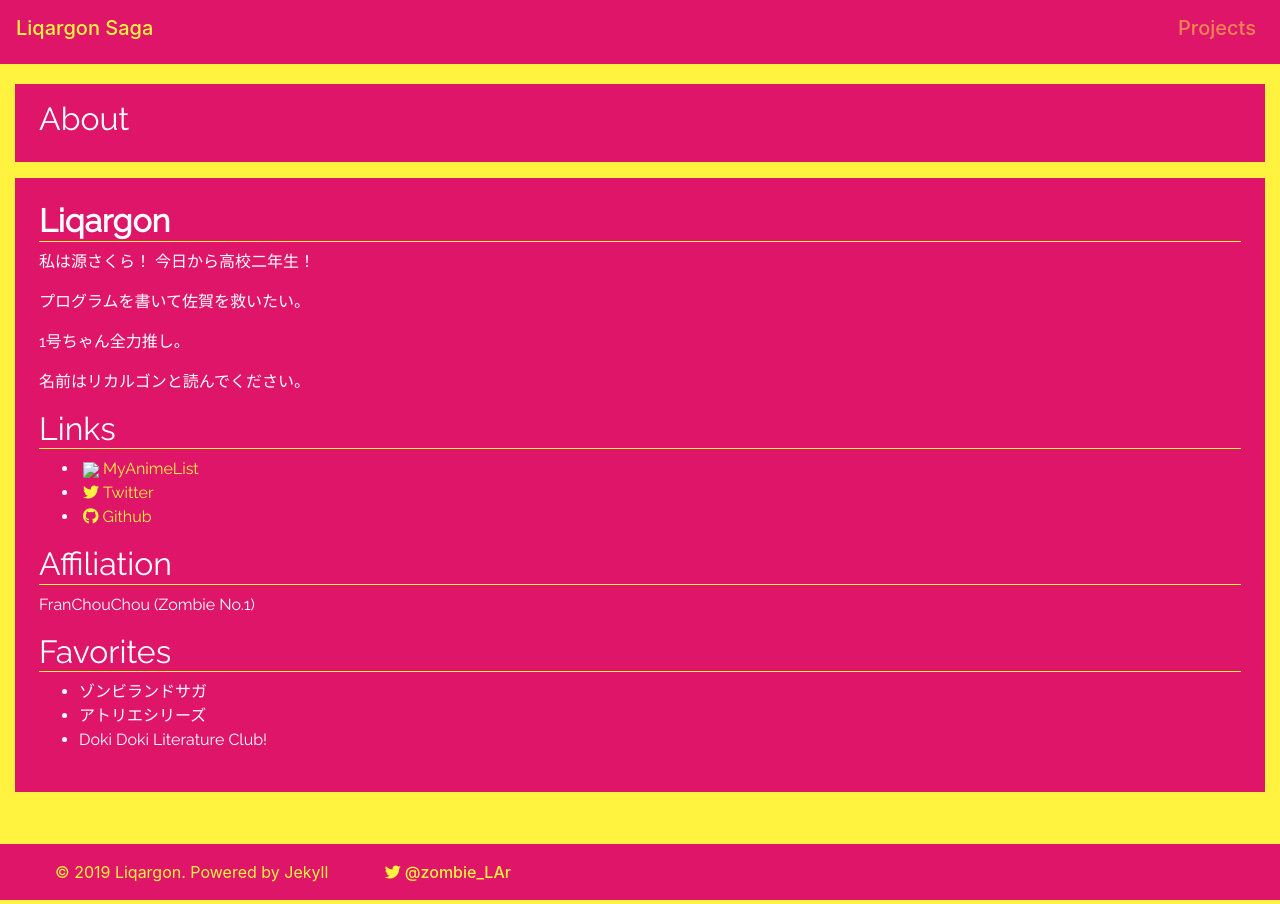
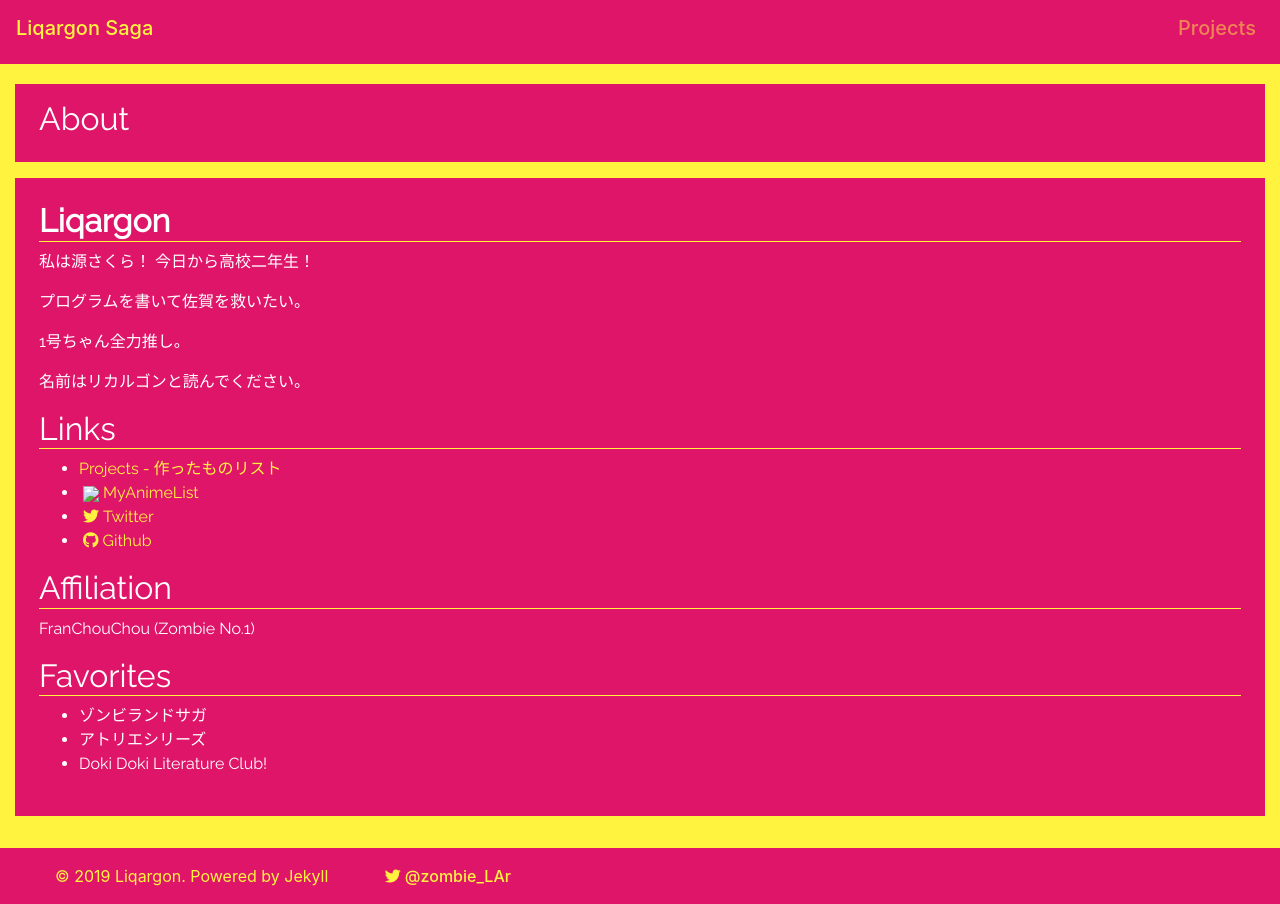
Before and after one commit to liqargon/liqargon.github.io, a Jekyll site: the page built from index.md, in a window 1280 px wide. Built offline with Jekyll 4.4.1, drawn with Linux system fonts in a browser that asks for light colours; nearby versions of some CDN libraries; our own code applies the rules of GitHub Pages for plain Markdown files.

Commit message:
[update] update profile

```diff
--- a/index.md
+++ b/index.md
@@ -14,7 +14,7 @@ layout: frontpage
 
 
 ## Links
-
+- [Projects - 作ったものリスト](http://liqargon.saga.jp/projects)
 - [<img src="https://cdn.myanimelist.net/images/faviconv5.ico" class="mx-1">MyAnimeList](https://myanimelist.net/profile/liqargon)
 - [<i class="fab fa-twitter mx-1"></i>Twitter](https://twitter.com/zombie_LAr)
 - [<i class="fab fa-github mx-1"></i>Github](https://github.com/liqargon)
```
